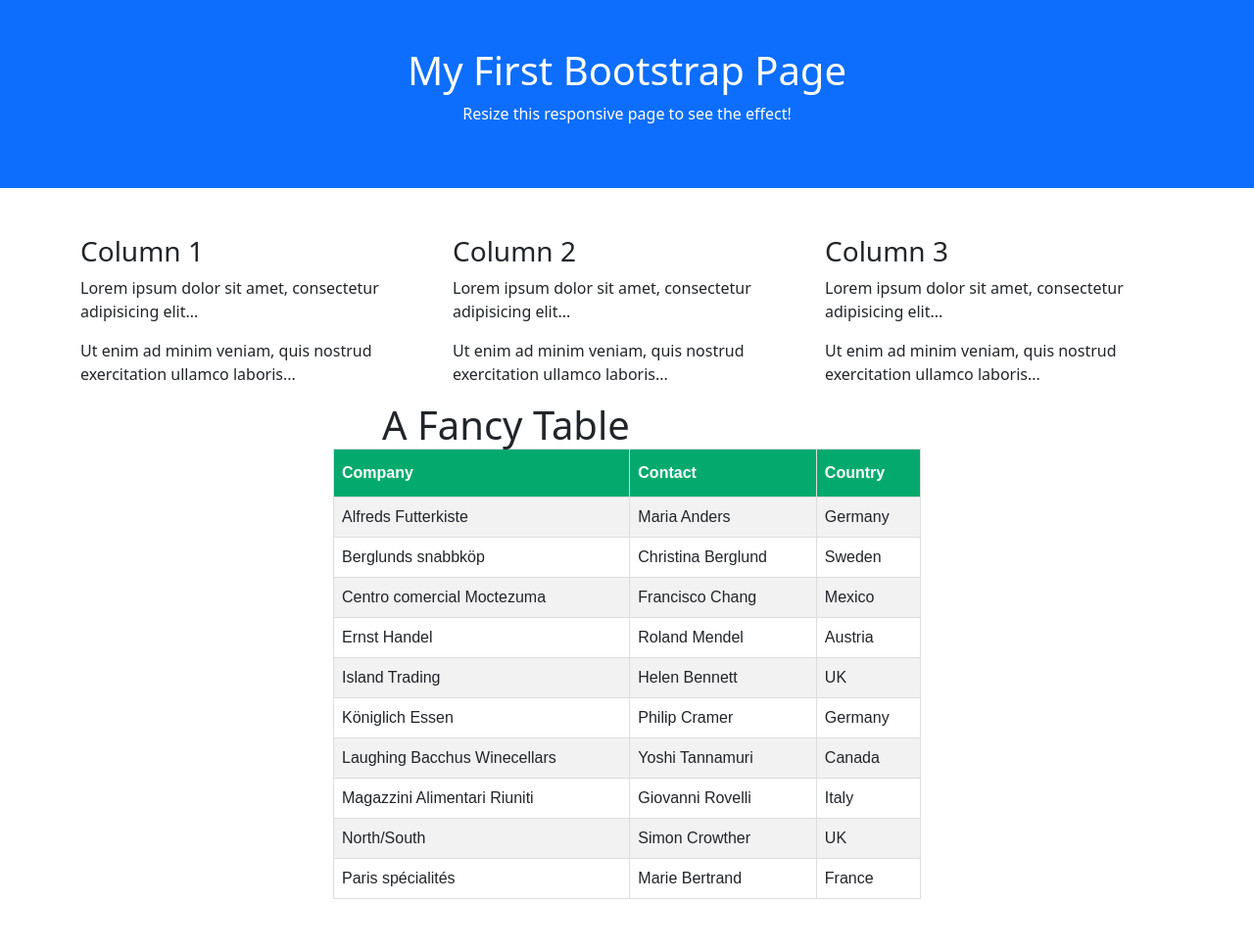
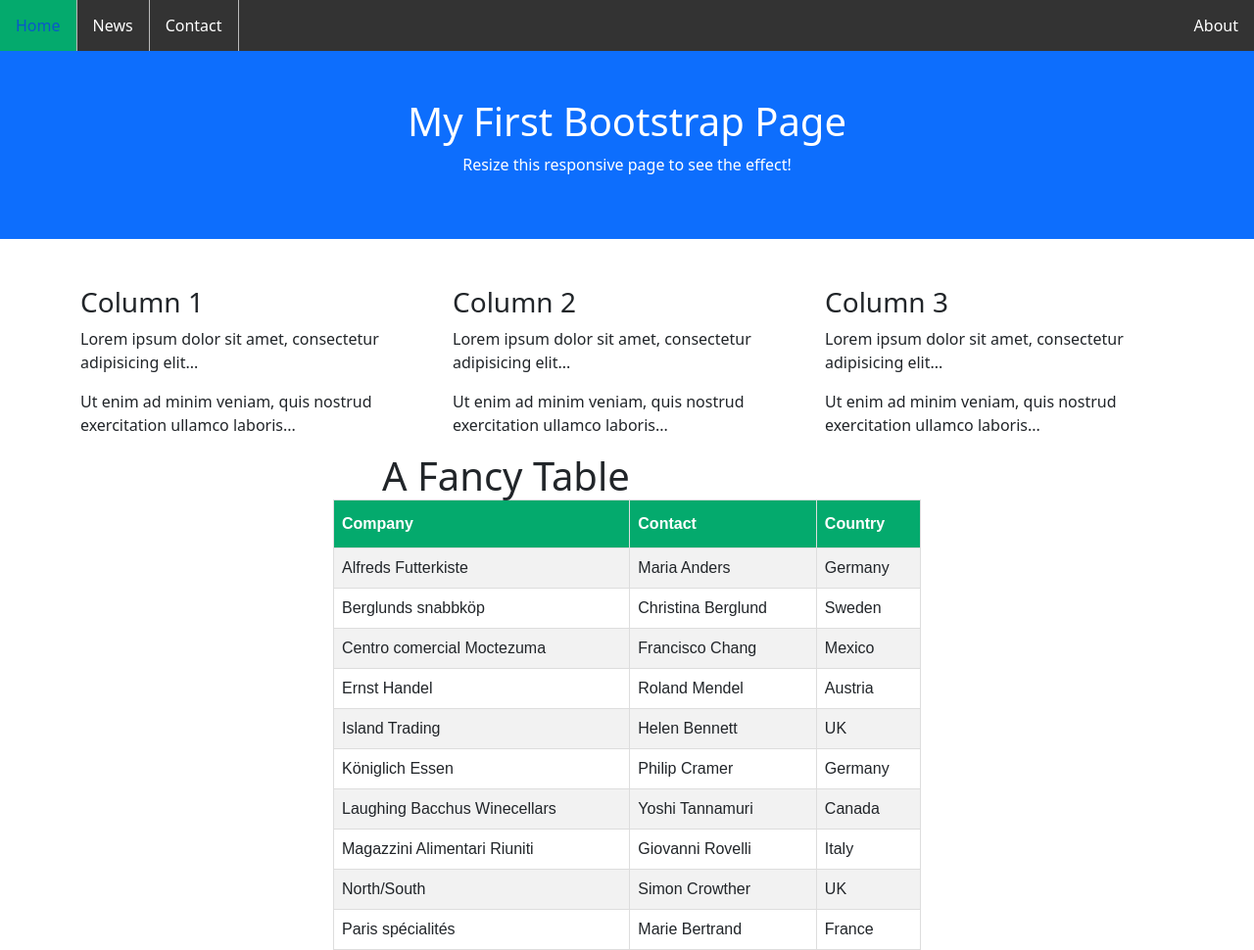
Before and after one commit to kabitapradhan/Learing, a plain HTML site: page index.html in a window 1280 px wide. Shown: the whole page at 98% size. Before the commit the page ends 918 px from the top, so only its background shows below. Drawn offline with nearby package versions, Linux system fonts and the light colour scheme.

Commit message:
this is from candan

```diff
--- a/index.html
+++ b/index.html
@@ -36,9 +36,49 @@
       color: white;
     }
   </style>
+  <style>
+    ul {
+      list-style-type: none;
+      margin: 0;
+      padding: 0;
+      overflow: hidden;
+      background-color: #333;
+    }
+
+    li {
+      float: left;
+      border-right: 1px solid #bbb;
+    }
+
+    li:last-child {
+      border-right: none;
+    }
+
+    li a {
+      display: block;
+      color: white;
+      text-align: center;
+      padding: 14px 16px;
+      text-decoration: none;
+    }
+
+    li a:hover:not(.active) {
+      background-color: #111;
+    }
+
+    .active {
+      background-color: #04AA6D;
+    }
+  </style>
 </head>
 
 <body>
+  <ul>
+    <li><a class="active" href="#home">Home</a></li>
+    <li><a href="#news">News</a></li>
+    <li><a href="#contact">Contact</a></li>
+    <li style="float:right"><a href="#about">About</a></li>
+  </ul>
 
   <div class="container-fluid p-5 bg-primary text-white text-center">
     <h1>My First Bootstrap Page</h1>
```
Lines whose indentation alone changed are shown as unchanged.
